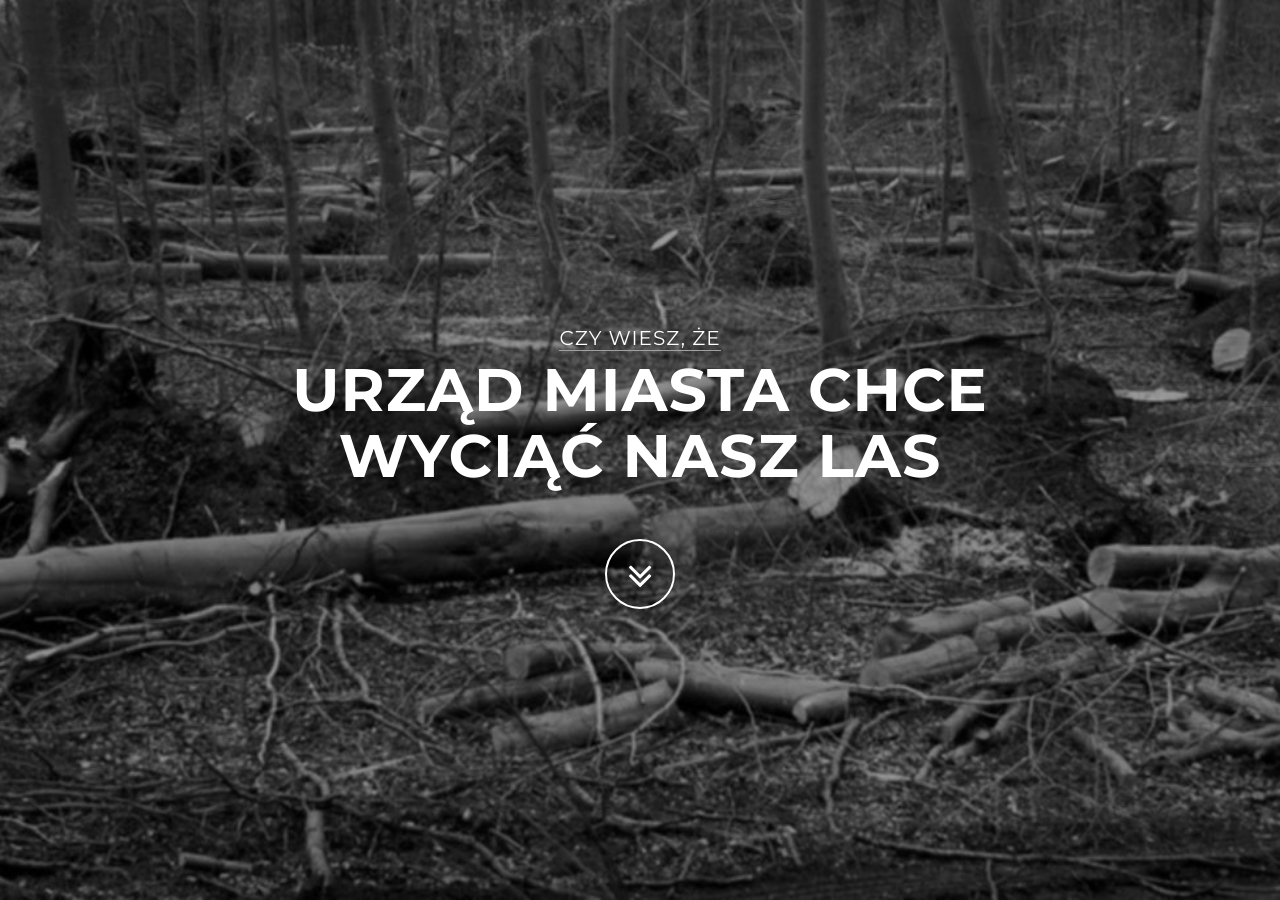
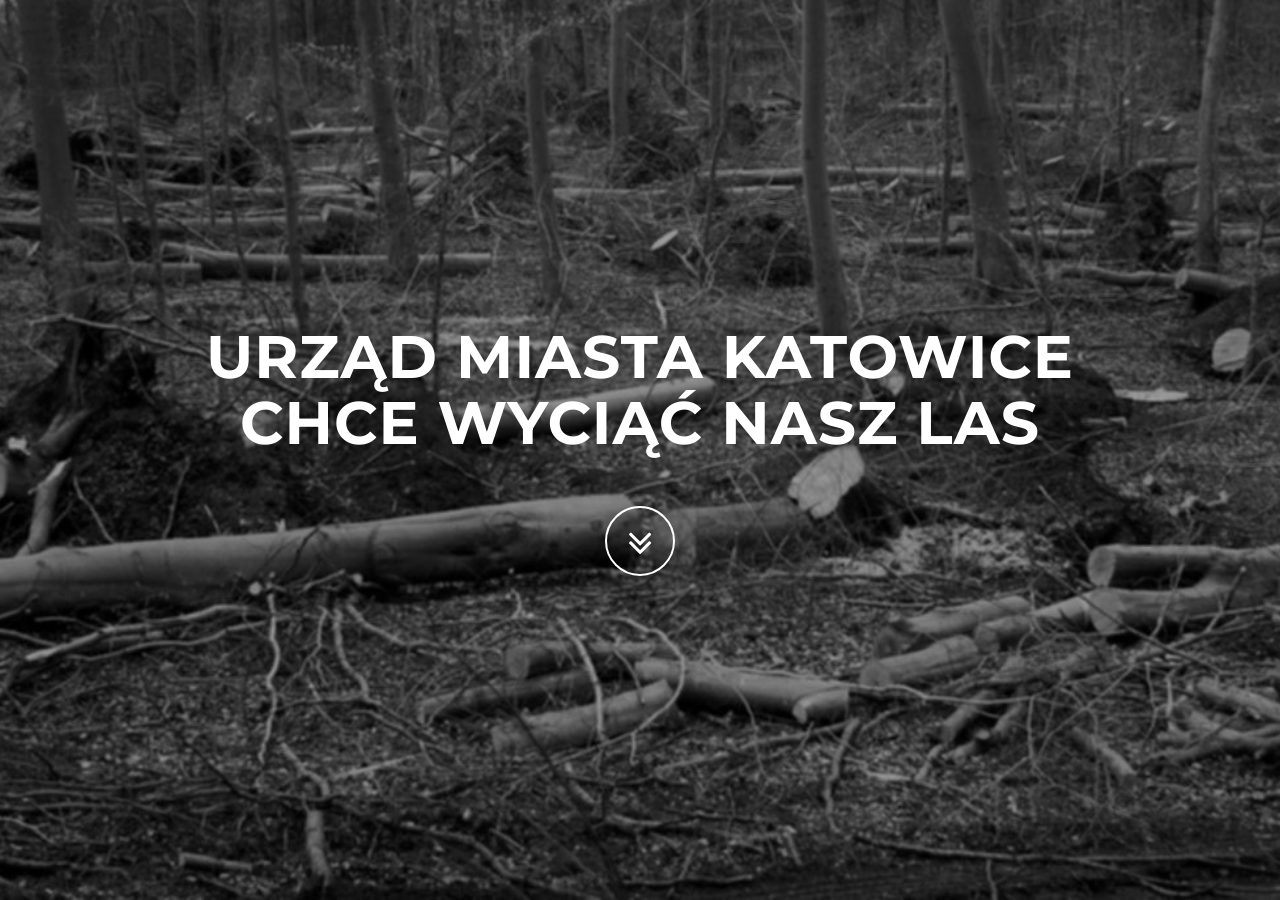
Before and after one commit to naszlas-katowice/naszlas.katowice.pl, a Jekyll site: the page built from index.html, in a window 1280 px wide and 900 px high. Built offline with Jekyll 4.4.1, drawn with Linux system fonts in a browser that asks for light colours.

Commit message:
Update index.html

```diff
--- a/index.html
+++ b/index.html
@@ -7,9 +7,9 @@ layout: default
   <div class="intro-body">
     <div class="container">
       <div class="row">
-        <div class="col-md-8 col-md-offset-2">
+        <div class="col-md-10 col-md-offset-1">
           <!--<p class="intro-text">Czy wiesz że</p>-->
-          <h1 class="brand-heading"><small>Czy wiesz, że</small><br/>urząd miasta CHCE WYCIĄĆ NASZ LAS</h1>
+          <h1 class="brand-heading">Urząd Miasta Katowice CHCE WYCIĄĆ NASZ LAS</h1>
           <a href="#about" class="btn btn-circle page-scroll">
               <i class="fa fa-angle-double-down animated"></i>
           </a>
```
